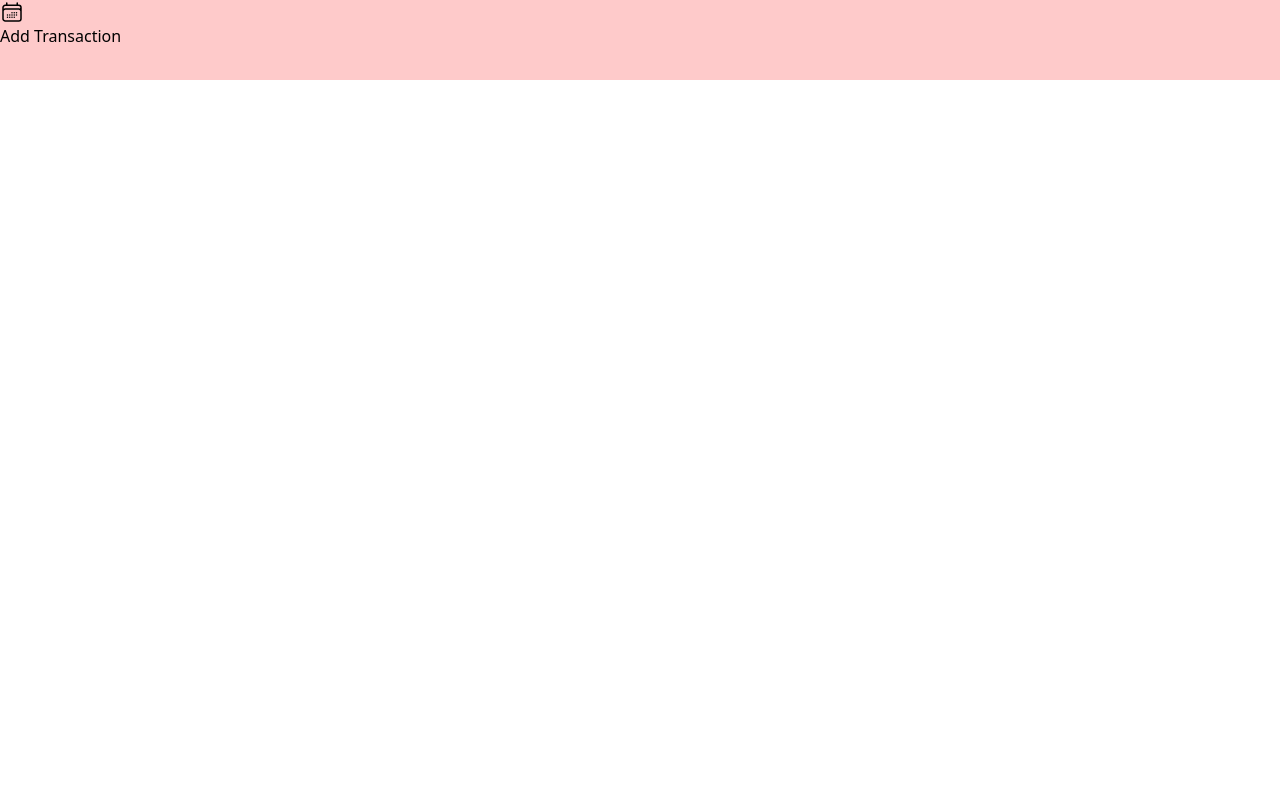
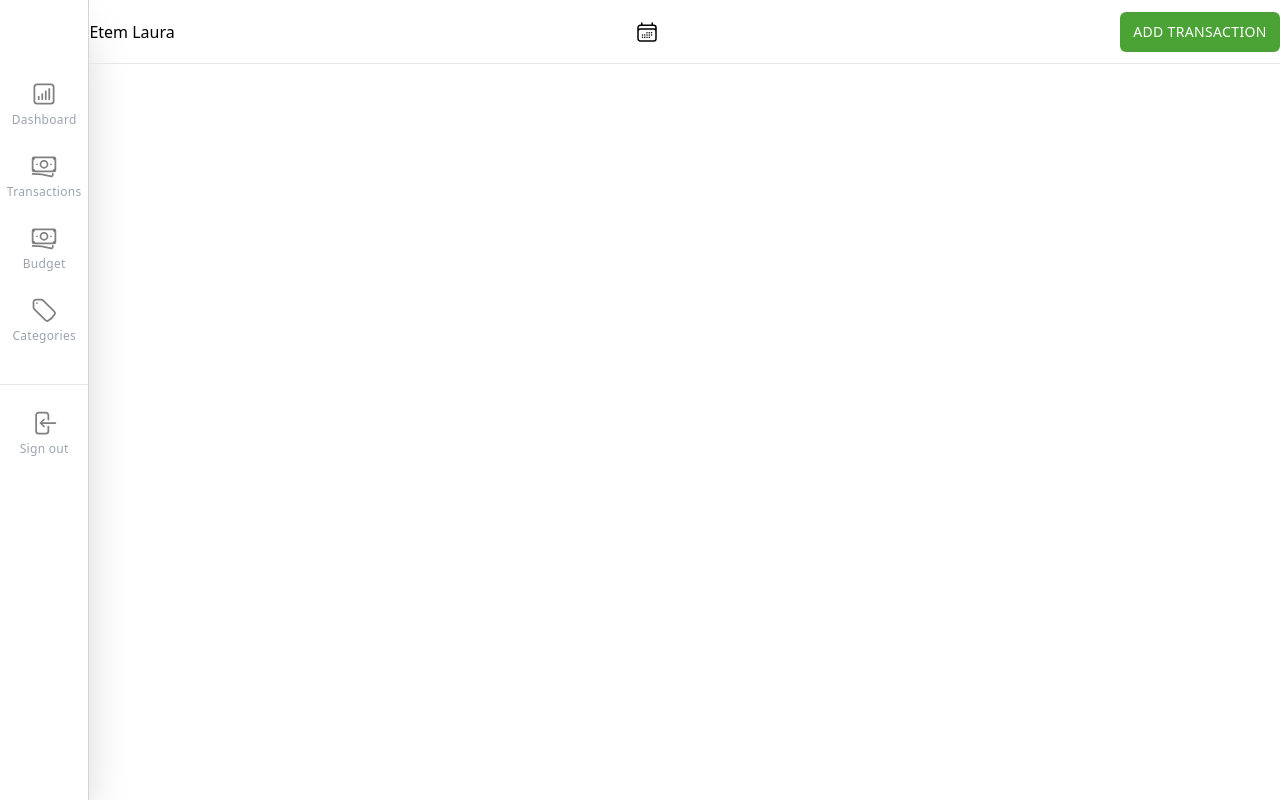
Before and after one commit to etrafa/familyBudget, a React (Create React App) app: page / in a window 1280 px wide. Built offline with nearby package versions, Linux system fonts and the light colour scheme.

Commit message:
sidebar completed.

```diff
--- a/src/App.tsx
+++ b/src/App.tsx
@@ -1,9 +1,13 @@
 import Navbar from "./components/Navbar";
+import Sidebar from "./components/Sidebar";
 
 function App() {
   return (
     <div>
-      <Navbar />
+      <div className="flex">
+        <Sidebar />
+        <Navbar />
+      </div>
     </div>
   );
 }
--- a/src/components/Navbar.tsx
+++ b/src/components/Navbar.tsx
@@ -1,6 +1,7 @@
 const Navbar = () => {
   return (
-    <nav className="w-full h-20 bg-red-200">
+    <nav className="w-full h-16 flex justify-between items-center border-b">
+      <h2>Etem Laura</h2>
       <svg
         xmlns="http://www.w3.org/2000/svg"
         fill="none"
@@ -16,7 +17,9 @@ const Navbar = () => {
         />
       </svg>
 
-      <button>Add Transaction</button>
+      <button className="w-40 h-10 bg-light-green text-sm text-white tracking-wide uppercase rounded-md hover:opacity-80">
+        Add Transaction
+      </button>
     </nav>
   );
 };
--- a/src/components/Sidebar.tsx
+++ b/src/components/Sidebar.tsx
@@ -1,4 +1,99 @@
 const Sidebar = () => {
-  return <div></div>;
+  return (
+    <aside className="hidden lg:block w-24 h-screen max-w-[11rem] border-r border-gray-300 shadow-2xl">
+      <div className="text-center mt-20">
+        <svg
+          xmlns="http://www.w3.org/2000/svg"
+          fill="none"
+          viewBox="0 0 24 24"
+          strokeWidth={1.5}
+          stroke="gray"
+          className="w-7 h-7 mx-auto"
+        >
+          <path
+            strokeLinecap="round"
+            strokeLinejoin="round"
+            d="M7.5 14.25v2.25m3-4.5v4.5m3-6.75v6.75m3-9v9M6 20.25h12A2.25 2.25 0 0020.25 18V6A2.25 2.25 0 0018 3.75H6A2.25 2.25 0 003.75 6v12A2.25 2.25 0 006 20.25z"
+          />
+        </svg>
+        <p className="text-xs text-gray-400 pt-1 tracking-wide">Dashboard</p>
+      </div>
+      <div className="w-full text-center mt-6">
+        <svg
+          xmlns="http://www.w3.org/2000/svg"
+          fill="none"
+          viewBox="0 0 24 24"
+          strokeWidth={1.5}
+          stroke="gray"
+          className="w-7 h-7 mx-auto"
+        >
+          <path
+            strokeLinecap="round"
+            strokeLinejoin="round"
+            d="M2.25 18.75a60.07 60.07 0 0115.797 2.101c.727.198 1.453-.342 1.453-1.096V18.75M3.75 4.5v.75A.75.75 0 013 6h-.75m0 0v-.375c0-.621.504-1.125 1.125-1.125H20.25M2.25 6v9m18-10.5v.75c0 .414.336.75.75.75h.75m-1.5-1.5h.375c.621 0 1.125.504 1.125 1.125v9.75c0 .621-.504 1.125-1.125 1.125h-.375m1.5-1.5H21a.75.75 0 00-.75.75v.75m0 0H3.75m0 0h-.375a1.125 1.125 0 01-1.125-1.125V15m1.5 1.5v-.75A.75.75 0 003 15h-.75M15 10.5a3 3 0 11-6 0 3 3 0 016 0zm3 0h.008v.008H18V10.5zm-12 0h.008v.008H6V10.5z"
+          />
+        </svg>
+        <p className="text-xs text-gray-400 pt-1 tracking-wide">Transactions</p>
+      </div>
+      <div className="text-center mt-6">
+        <svg
+          xmlns="http://www.w3.org/2000/svg"
+          fill="none"
+          viewBox="0 0 24 24"
+          strokeWidth={1.5}
+          stroke="gray"
+          className="w-7 h-7 mx-auto"
+        >
+          <path
+            strokeLinecap="round"
+            strokeLinejoin="round"
+            d="M2.25 18.75a60.07 60.07 0 0115.797 2.101c.727.198 1.453-.342 1.453-1.096V18.75M3.75 4.5v.75A.75.75 0 013 6h-.75m0 0v-.375c0-.621.504-1.125 1.125-1.125H20.25M2.25 6v9m18-10.5v.75c0 .414.336.75.75.75h.75m-1.5-1.5h.375c.621 0 1.125.504 1.125 1.125v9.75c0 .621-.504 1.125-1.125 1.125h-.375m1.5-1.5H21a.75.75 0 00-.75.75v.75m0 0H3.75m0 0h-.375a1.125 1.125 0 01-1.125-1.125V15m1.5 1.5v-.75A.75.75 0 003 15h-.75M15 10.5a3 3 0 11-6 0 3 3 0 016 0zm3 0h.008v.008H18V10.5zm-12 0h.008v.008H6V10.5z"
+          />
+        </svg>
+        <p className="text-xs text-gray-400 pt-1 tracking-wide">Budget</p>
+      </div>
+      <div className="text-center mt-6">
+        <svg
+          xmlns="http://www.w3.org/2000/svg"
+          fill="none"
+          viewBox="0 0 24 24"
+          strokeWidth={1.5}
+          stroke="gray"
+          className="w-7 h-7 mx-auto"
+        >
+          <path
+            strokeLinecap="round"
+            strokeLinejoin="round"
+            d="M9.568 3H5.25A2.25 2.25 0 003 5.25v4.318c0 .597.237 1.17.659 1.591l9.581 9.581c.699.699 1.78.872 2.607.33a18.095 18.095 0 005.223-5.223c.542-.827.369-1.908-.33-2.607L11.16 3.66A2.25 2.25 0 009.568 3z"
+          />
+          <path
+            strokeLinecap="round"
+            strokeLinejoin="round"
+            d="M6 6h.008v.008H6V6z"
+          />
+        </svg>
+        <p className="text-xs text-gray-400 pt-1 tracking-wide">Categories</p>
+      </div>
+      <hr className="mt-10" />
+      <div className="text-center mt-6">
+        <svg
+          xmlns="http://www.w3.org/2000/svg"
+          fill="none"
+          viewBox="0 0 24 24"
+          strokeWidth={1.5}
+          stroke="gray"
+          className="w-7 h-7 mx-auto"
+        >
+          <path
+            strokeLinecap="round"
+            strokeLinejoin="round"
+            d="M15.75 9V5.25A2.25 2.25 0 0013.5 3h-6a2.25 2.25 0 00-2.25 2.25v13.5A2.25 2.25 0 007.5 21h6a2.25 2.25 0 002.25-2.25V15M12 9l-3 3m0 0l3 3m-3-3h12.75"
+          />
+        </svg>
+
+        <p className="text-xs text-gray-400 pt-1 tracking-wide">Sign out</p>
+      </div>
+    </aside>
+  );
 };
 export default Sidebar;
--- a/tailwind.config.js
+++ b/tailwind.config.js
@@ -1,7 +1,11 @@
 module.exports = {
   content: ["./src/**/*.{js,jsx,ts,tsx}"],
   theme: {
-    extend: {},
+    extend: {
+      colors: {
+        "light-green": "#4BA335",
+      },
+    },
   },
   plugins: [],
 };
```
